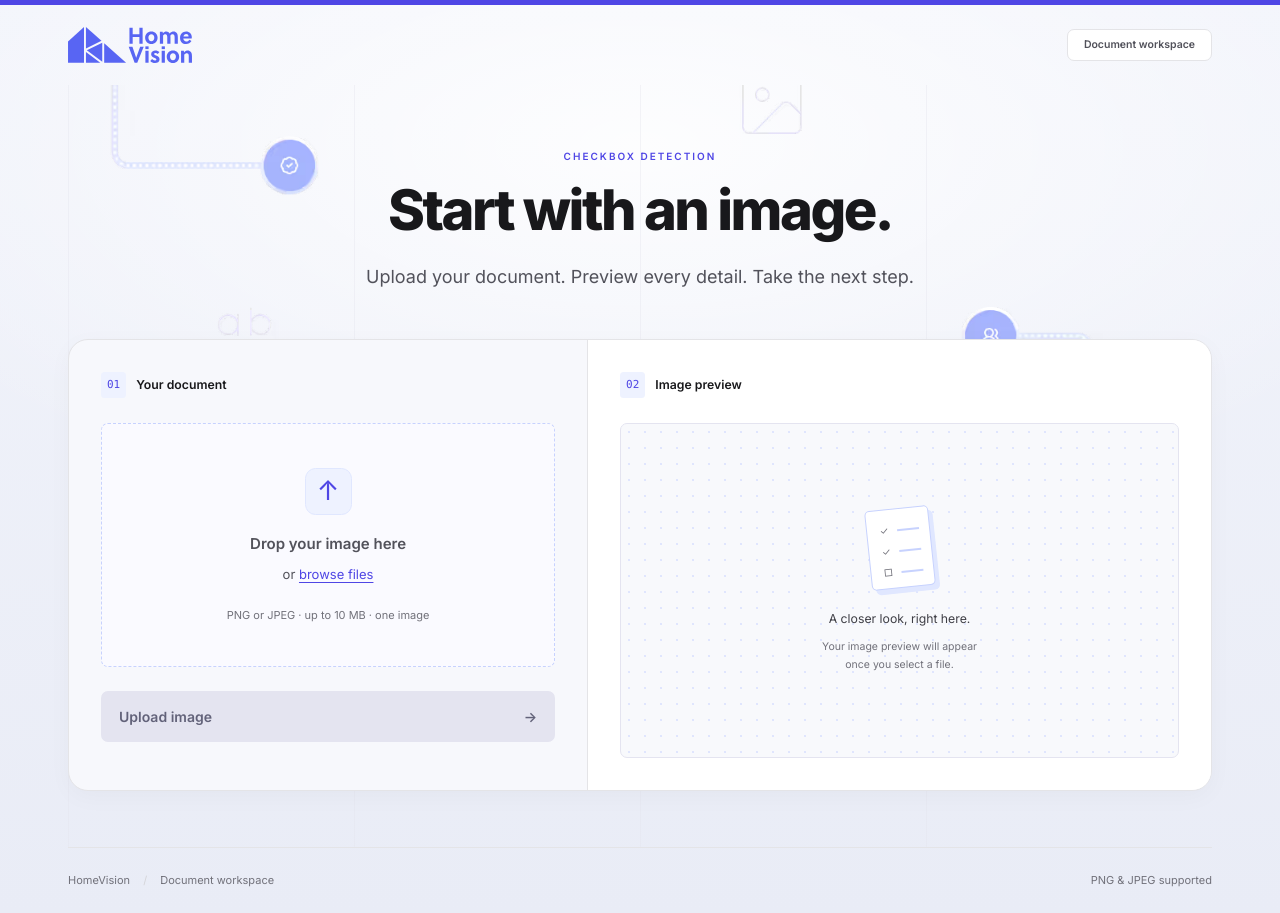
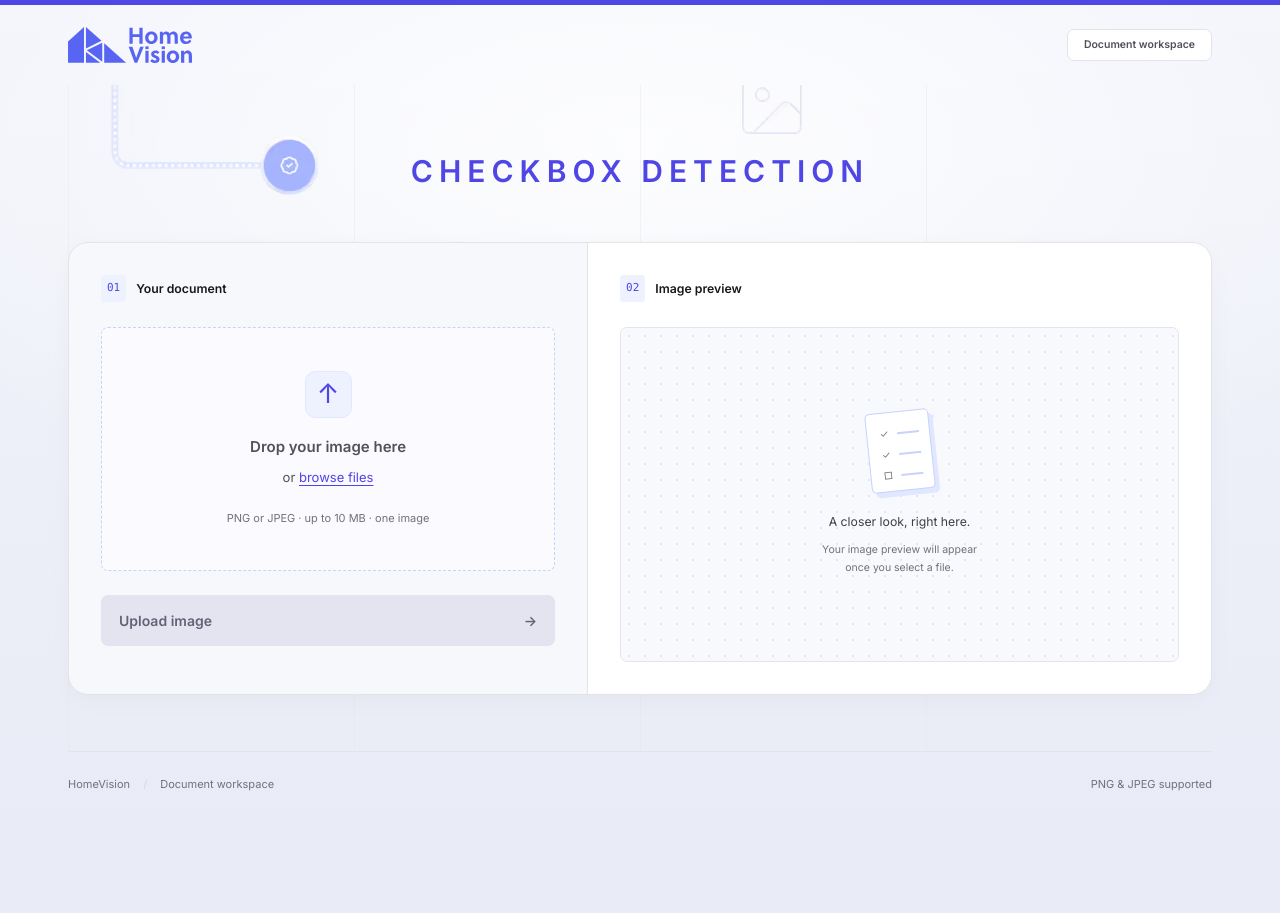
Before and after one commit to panchoseijas/takehome-homevision, a React (Vite) app in the folder frontend/: page / in a window 1280 px wide. After the commit the page ends 816 px from the top, so only its background shows below. Built offline with nearby package versions, Linux system fonts and the light colour scheme; no server answers.

Commit message:
Trim the page intro to the section title
The hero headline and subtitle said nothing the upload panel below them
does not already say. Keeps the CHECKBOX DETECTION label as the page
heading, sized up to carry the section on its own.

```diff
--- a/frontend/src/components/WorkspaceIntro.tsx
+++ b/frontend/src/components/WorkspaceIntro.tsx
@@ -1,13 +1,9 @@
 export default function WorkspaceIntro() {
   return (
     <div className="workspace-intro">
-      <p className="mb-4 text-[10px] font-bold tracking-[2px] text-[#4f46e5]">
+      <h1 className="text-[22px] font-bold tracking-[4px] text-[#4f46e5] min-[761px]:text-[30px] min-[761px]:tracking-[6px]">
         CHECKBOX DETECTION
-      </p>
-      <h1 className="hero-title">Start with an image.</h1>
-      <p className="mt-5 text-[16px] leading-relaxed text-[#52525b] min-[761px]:text-[18px]">
-        Upload your document. Preview every detail. Take the next step.
-      </p>
+      </h1>
     </div>
   );
 }
--- a/frontend/src/index.css
+++ b/frontend/src/index.css
@@ -93,13 +93,6 @@
     text-align: center;
   }
 
-  .hero-title {
-    font-size: clamp(36px, 4.6vw, 56px);
-    line-height: 1.1;
-    font-weight: 800;
-    letter-spacing: -2.5px;
-  }
-
   .preview-canvas {
     background-image: radial-gradient(#c7d2fe80 0.8px, transparent 0.8px);
     background-size: 16px 16px;
@@ -121,10 +114,6 @@
       background-size: 50% 100%;
     }
 
-    .hero-title {
-      letter-spacing: -1.5px;
-    }
-
     .workspace-label {
       padding: 8px 10px;
       font-size: 10px;
```
